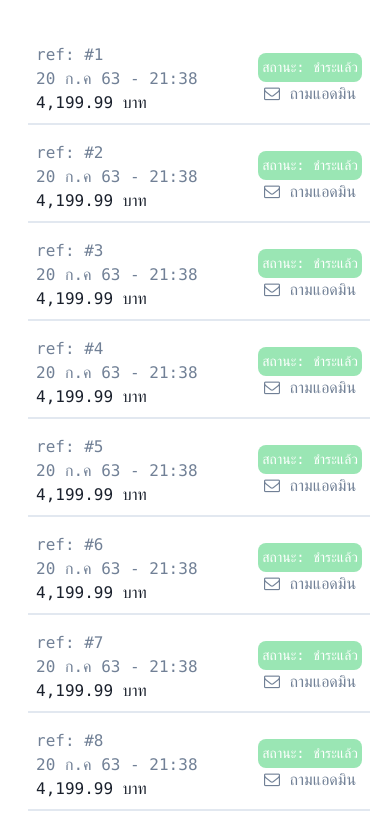
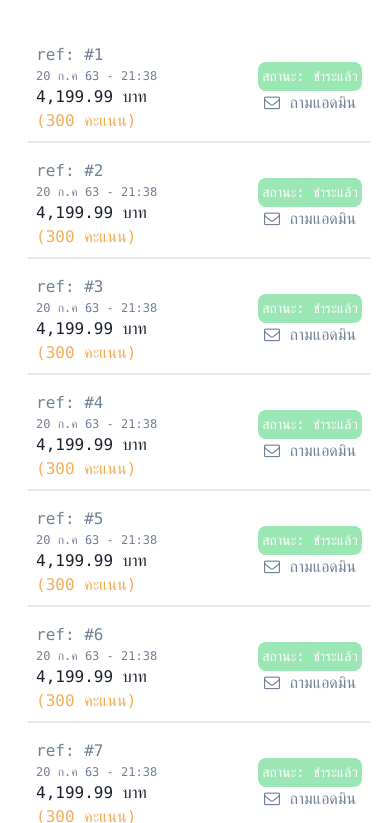
Before and after one commit to NickUseGitHub/sge-thai-template, a React (Create React App) app: page /sge-thai-template/me/order-histories in a window 390 px wide. Shown: the part 745-1568 px from the top of the page. Built offline with nearby package versions, Linux system fonts and the light colour scheme.

Commit message:
[geb-tok] ใส่่แต้มในหน้า order history

```diff
--- a/src/components/Me/OrderHistories.tsx
+++ b/src/components/Me/OrderHistories.tsx
@@ -26,10 +26,13 @@ export default function OrderHistories() {
               className="w-full flex justify-between items-center p-2 m-1 border-b-2 cursor-pointer"
               onClick={onOrderHistoryClick(index)}
             >
-              <div className="flex flex-col md:flex-row md:items-center text-left">
+              <div className="flex flex-col  md:flex-row md:items-center text-left">
                 <span className="md:mr-8">ref: #{index + 1}</span>
-                <span className="md:mr-8">20 ก.ค 63 - 21:38</span>
+                <span className="text-xs md:text-base md:mr-8">
+                  20 ก.ค 63 - 21:38
+                </span>
                 <span className="text-gray-900 md:mr-8">4,199.99 บาท</span>
+                <span className="text-orange-400 md:mr-8">(300 คะแนน)</span>
               </div>
               <div className="flex flex-col md:flex-row items-center">
                 <span className="rounded-lg bg-green-300 text-sm text-white p-1 md:mr-8">
```
